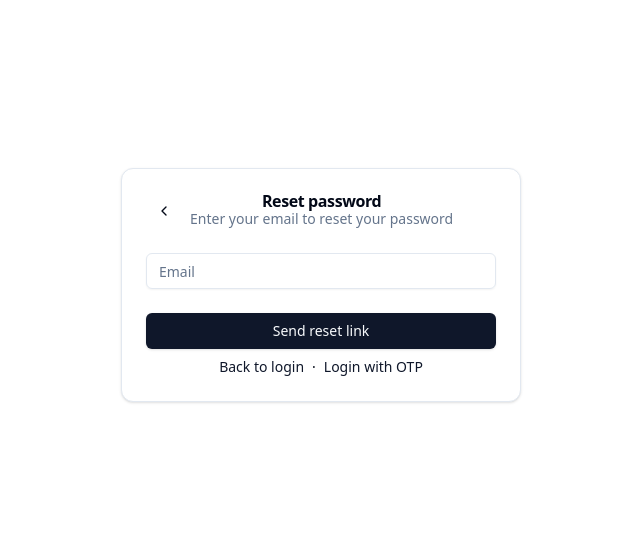
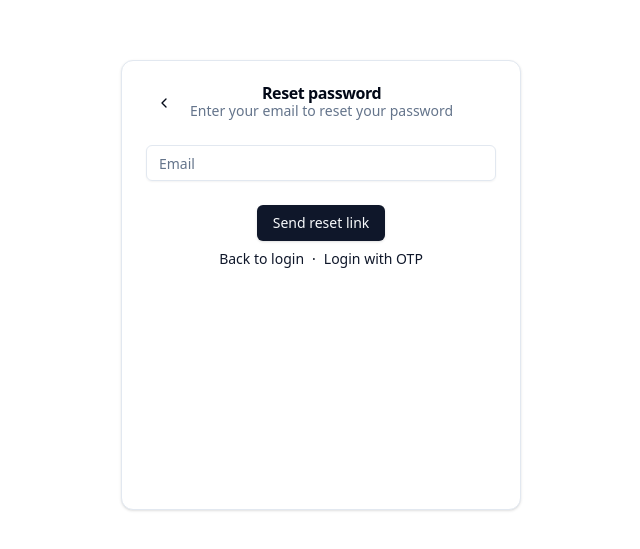
Before and after one commit to hgoteti/assistli-ui-web, a React (Vite) app: page /auth/forgot-password in a window 1280 px wide. Shown: the part 147-696 px from the top of the page, without its empty margins (319-959 px from the left). Built offline with nearby package versions, Linux system fonts and the light colour scheme.

Commit message:
Refactor authentication page layouts with consistent styling

```diff
--- a/src/pages/auth/forgot-password.jsx
+++ b/src/pages/auth/forgot-password.jsx
@@ -7,7 +7,7 @@ import { ChevronLeft } from "lucide-react"
 export default function ForgotPasswordPage() {
   return (
     <div className="min-h-screen flex items-center justify-center p-4">
-      <Card className="w-[400px]">
+      <Card className="w-[400px] h-[450px]">
         <CardHeader>
           <div className="flex items-center">
             <Link to="/auth/login">
@@ -25,7 +25,7 @@ export default function ForgotPasswordPage() {
           <Input type="email" placeholder="Email" />
         </CardContent>
         <CardFooter className="flex flex-col space-y-2">
-          <Button className="w-full">Send reset link</Button>
+          <Button className="w-32 mx-auto">Send reset link</Button>
           <div className="text-sm text-center space-x-2">
             <Link to="/auth/login" className="text-primary hover:underline">
               Back to login
--- a/src/pages/auth/login-otp.jsx
+++ b/src/pages/auth/login-otp.jsx
@@ -7,7 +7,7 @@ import { ChevronLeft } from "lucide-react"
 export default function LoginOTPPage() {
   return (
     <div className="min-h-screen flex items-center justify-center p-4">
-      <Card className="w-[400px]">
+      <Card className="w-[400px] h-[450px]">
         <CardHeader>
           <div className="flex items-center">
             <Link to="/auth/login">
@@ -25,7 +25,7 @@ export default function LoginOTPPage() {
           <Input type="email" placeholder="Email" />
         </CardContent>
         <CardFooter className="flex flex-col space-y-2">
-          <Button className="w-full">Send OTP</Button>
+          <Button className="w-32 mx-auto">Send OTP</Button>
           <div className="text-sm text-center">
             <Link to="/auth/login" className="text-primary hover:underline">
               Back to login
--- a/src/pages/auth/login.jsx
+++ b/src/pages/auth/login.jsx
@@ -7,7 +7,7 @@ import { Link } from "react-router-dom"
 export default function LoginPage() {
   return (
     <div className="min-h-screen flex items-center justify-center p-4">
-      <Card className="w-[400px]">
+      <Card className="w-[400px] h-[450px]">
         <CardHeader>
           <CardTitle>Welcome back</CardTitle>
           <CardDescription>Sign in to your account</CardDescription>
```
